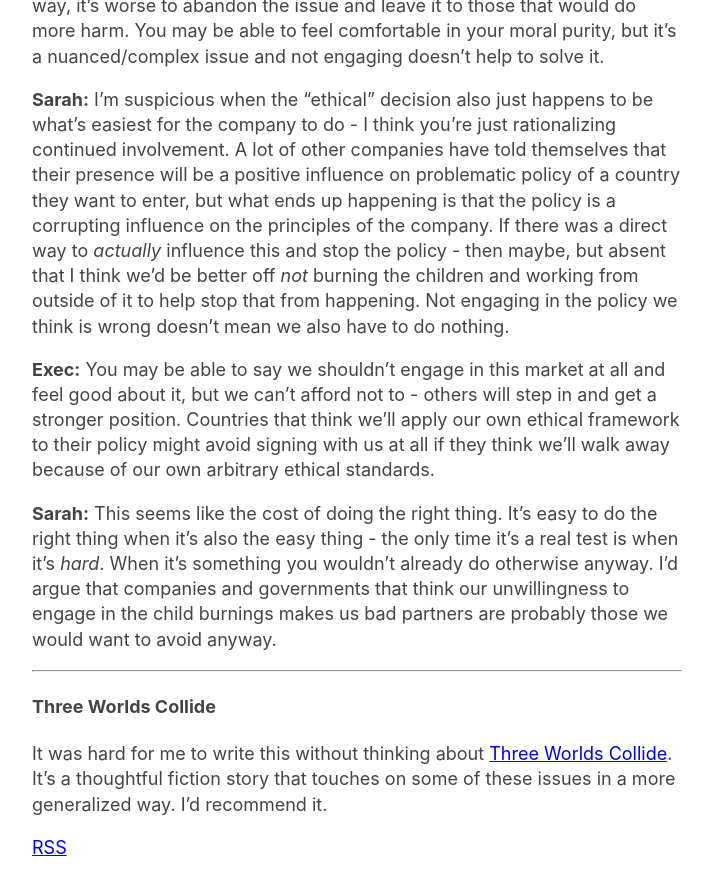
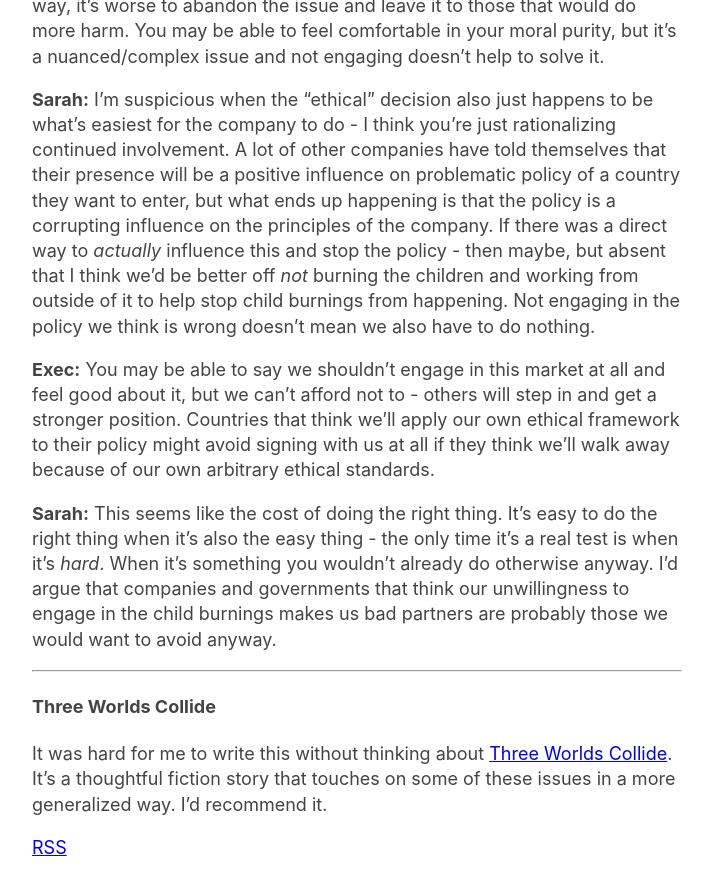
Before and after one commit to zalberico/zalberico.github.io, a Jekyll site: the page built from _posts/2020-06-13-zoom-in-china.markdown, in a window 1280 px wide and 900 px high, scrolled down 4291 px. Shown: the top 895 px of the window, without its empty margins (283-994 px from the left). Built offline with Jekyll 4.4.1, drawn with Linux system fonts in a browser that asks for light colours.

Commit message:
A little more clarity

```diff
--- a/_posts/2020-06-13-zoom-in-china.markdown
+++ b/_posts/2020-06-13-zoom-in-china.markdown
@@ -55,7 +55,7 @@ I understand the historical risk of imposing your views on another culture, but
 
 **Exec:** Ok, but given that you care so much about this - isn't it better that you're the one involved? If it wasn't us, someone else would just take our place - someone that cares less than you do about the children burning. Then isn't everyone worse off? With us, perhaps we'll be able to influence children burning policy or comply in such a way where the burning is more compassionate. Local companies skin the children first, which is something we're trying to convince the local government is antithetical to their goals in a way that they may find persuasive since it's less efficient than just burning everything. Since the children burning is inevitable, the ethical thing to do in this case is to comply so that we might improve things where we can. In a way, it's worse to abandon the issue and leave it to those that would do more harm. You may be able to feel comfortable in your moral purity, but it's a nuanced/complex issue and not engaging doesn't help to solve it.
 
-**Sarah:** I'm suspicious when the "ethical" decision also just happens to be what's easiest for the company to do - I think you're just rationalizing continued involvement. A lot of other companies have told themselves that their presence will be a positive influence on problematic policy of a country they want to enter, but what ends up happening is that the policy is a corrupting influence on the principles of the company. If there was a direct way to *actually* influence this and stop the policy - then maybe, but absent that I think we'd be better off *not* burning the children and working from outside of it to help stop that from happening. Not engaging in the policy we think is wrong doesn't mean we also have to do nothing.
+**Sarah:** I'm suspicious when the "ethical" decision also just happens to be what's easiest for the company to do - I think you're just rationalizing continued involvement. A lot of other companies have told themselves that their presence will be a positive influence on problematic policy of a country they want to enter, but what ends up happening is that the policy is a corrupting influence on the principles of the company. If there was a direct way to *actually* influence this and stop the policy - then maybe, but absent that I think we'd be better off *not* burning the children and working from outside of it to help stop child burnings from happening. Not engaging in the policy we think is wrong doesn't mean we also have to do nothing.
 
 **Exec:** You may be able to say we shouldn't engage in this market at all and feel good about it, but we can't afford not to - others will step in and get a stronger position. Countries that think we'll apply our own ethical framework to their policy might avoid signing with us at all if they think we'll walk away because of our own arbitrary ethical standards.
 
```
